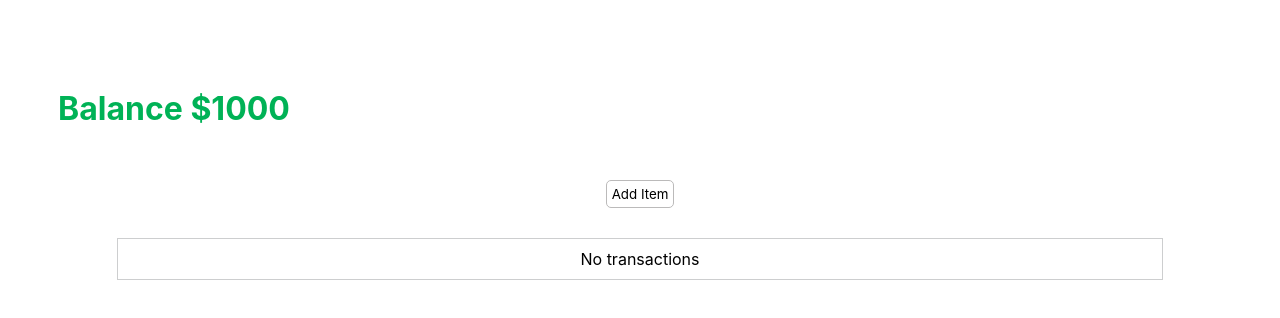
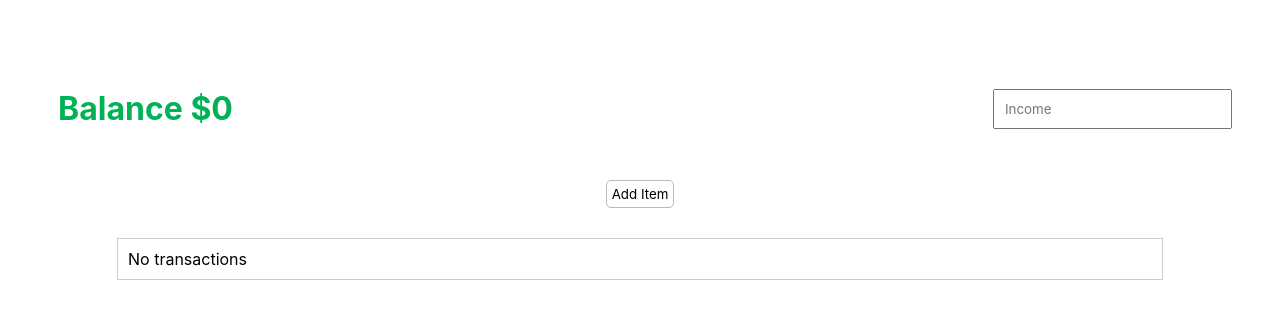
Before and after one commit to billsasi/stonk-budget, a React (Create React App) app in the folder client/: page / in a window 1280 px wide. Shown: the top 318 px of the page. Built offline with nearby package versions, Linux system fonts and the light colour scheme.

Commit message:
added income input

```diff
--- a/client/src/App.css
+++ b/client/src/App.css
@@ -28,6 +28,7 @@ button:active {
 
 .overview {
   display: flex;
+  justify-content: space-between;
   width: 100vw;
   max-width: 100%;
   align-items: center;
@@ -52,13 +53,15 @@ button:active {
 }
 
 .row {
+  position: relative;
+  width: 100%;
   width: 80vw;
   border-style: solid;
   border-width: 1px;
   border-color: rgb(205, 206, 207);
   margin: 10px;
   display: flex;
-  justify-content: center;
+  justify-content: space-between;
   align-content: center;
   flex-direction: row;
   align-items: center;
--- a/client/src/App.js
+++ b/client/src/App.js
@@ -19,7 +19,7 @@ const App = () => {
 
   return (
     <div className="container">
-      <Overview />
+      <Overview transactions={transactions} />
       <InputForm handleAddTransaction={addTransaction} />
       <TransactionHistory
         transactions={transactions}
--- a/client/src/components/InputForm.js
+++ b/client/src/components/InputForm.js
@@ -17,7 +17,7 @@ const InputForm = ({ handleAddTransaction }) => {
     handleAddTransaction({
       id: Math.ceil(Math.random() * 100000),
       name: desc,
-      amt: amt,
+      amt: Number(amt),
     });
     setDesc('');
     setAmt('');
--- a/client/src/components/Overview.js
+++ b/client/src/components/Overview.js
@@ -1,12 +1,23 @@
 import React, { useState } from 'react';
 
-const Overview = () => {
-  const [bal, setBal] = useState(1000);
-  const [balSign, setBalSign] = useState(true);
+const Overview = ({ transactions }) => {
+  const [income, setIncome] = useState(0);
+
+  const getBal = () => {
+    let sum = 0;
+    transactions.forEach((item) => (sum += item.amt));
+    return sum;
+  };
+
+  const net = income - getBal();
 
   return (
     <div className="overview">
-      <h1 className={balSign ? 'positive' : 'negative'}>Balance ${bal}</h1>
+      <h1 className={net > -1 ? 'positive' : 'negative'}>Balance ${net}</h1>
+      <input
+        placeholder="Income"
+        onChange={(e) => setIncome(e.target.value)}
+      ></input>
     </div>
   );
 };
```
